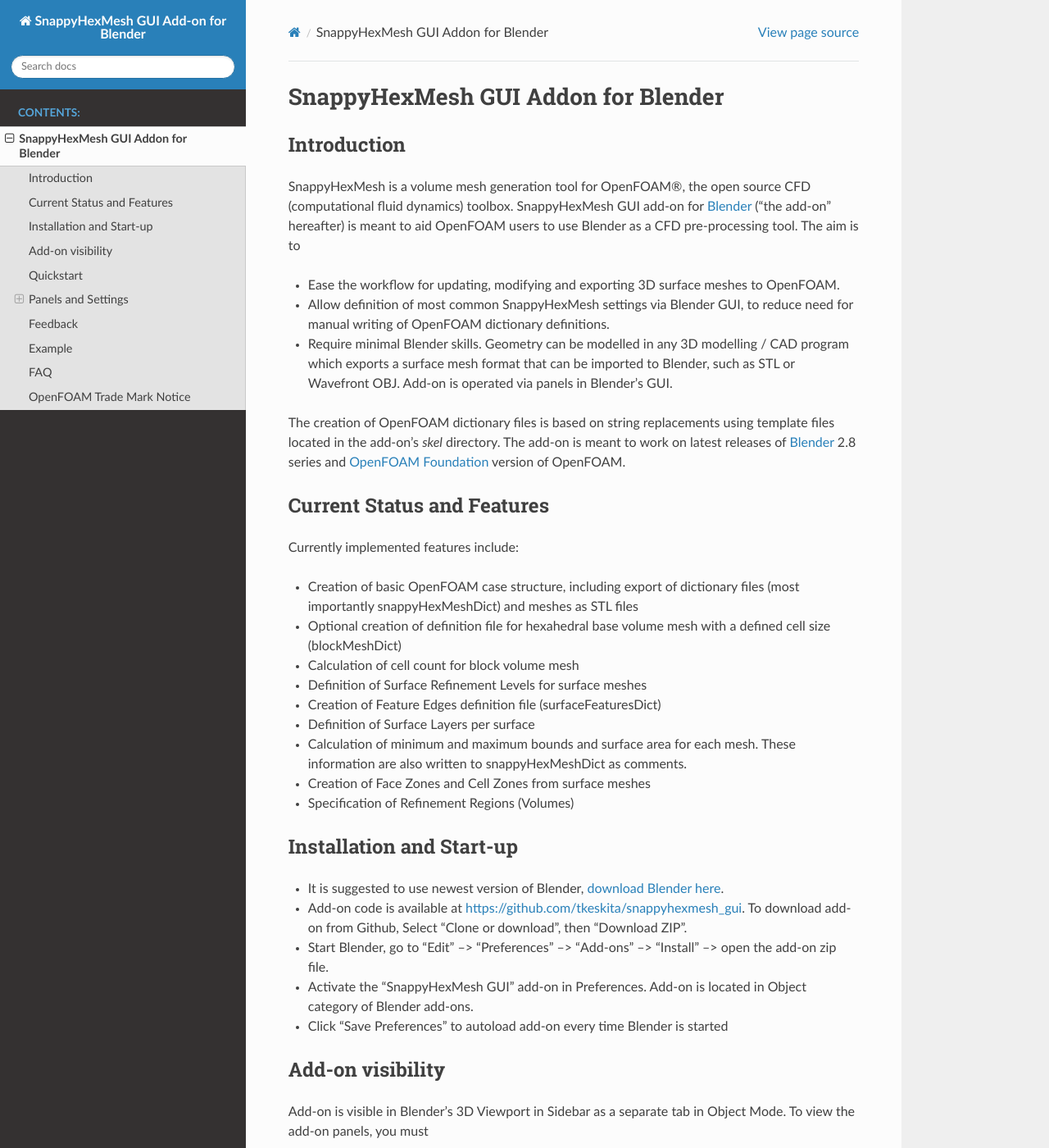
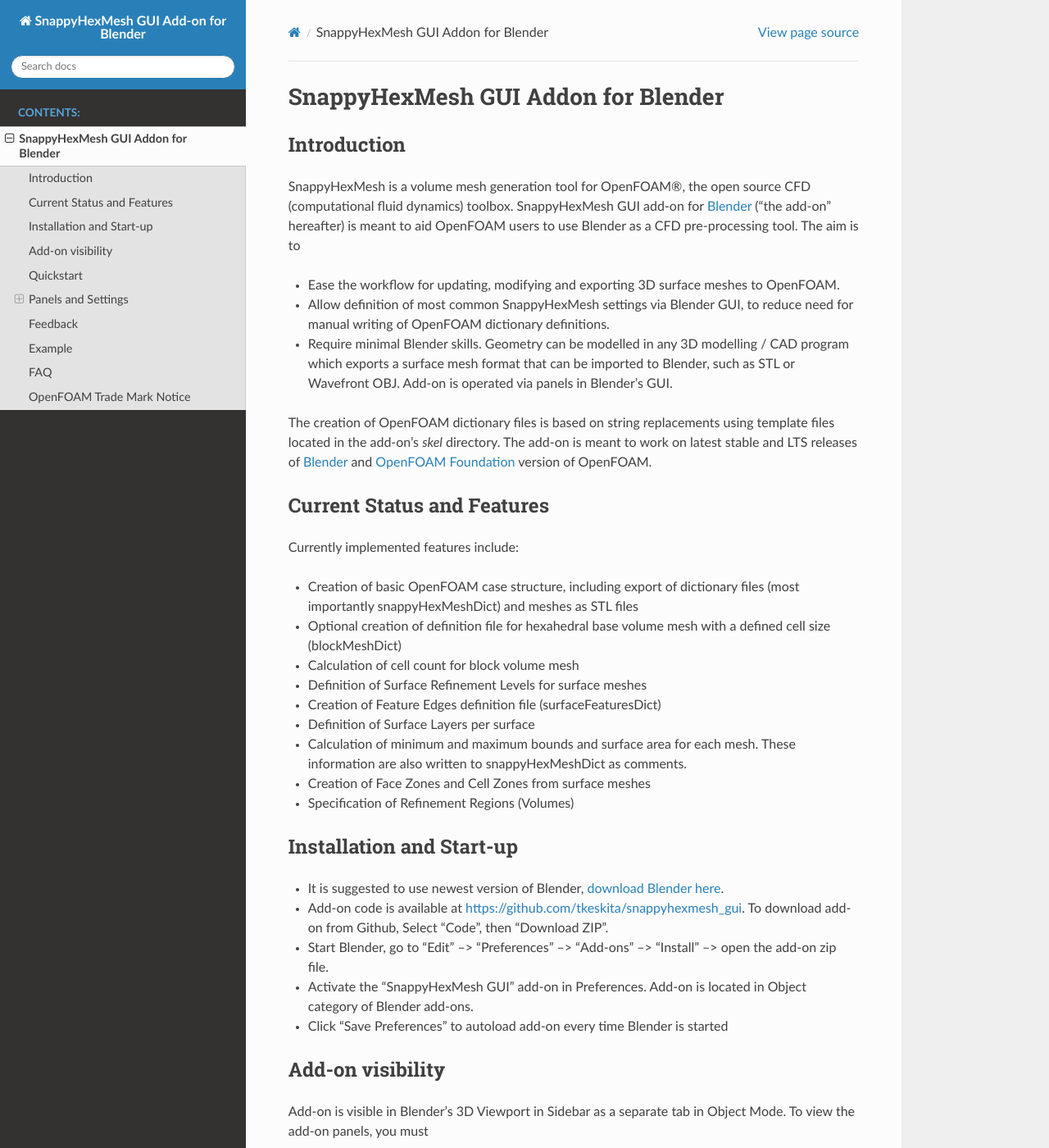
Before and after one commit to tkeskita/snappyhexmesh_gui, a Sphinx documentation site: the page built from docs/snappy_gui.rst, in a window 1280 px wide and 1400 px high. Shown: the whole window at 82% size. Built offline with Sphinx 7.4.7 and the Read the Docs theme 2.0.0, drawn with Linux system fonts in a browser that asks for light colours; some of the changed text lies outside the part shown.

Commit message:
Update Export Scale option and versions in docs

```diff
--- a/docs/snappy_gui.rst
+++ b/docs/snappy_gui.rst
@@ -23,7 +23,7 @@
 The creation of OpenFOAM dictionary files is based on string
 replacements using template files located in the
 add-on's *skel* directory. The add-on is meant to work on
-latest releases of `Blender`_ 2.8 series and
+latest stable and LTS releases of `Blender`_ and
 `OpenFOAM Foundation <https://openfoam.org/>`_ version of OpenFOAM.
 
 
@@ -52,7 +52,7 @@
 * It is suggested to use newest version of Blender,
   `download Blender here <https://www.blender.org/download/>`_.
 * Add-on code is available at https://github.com/tkeskita/snappyhexmesh_gui.
-  To download add-on from Github, Select "Clone or download", then
+  To download add-on from Github, Select "Code", then
   "Download ZIP".
 * Start Blender, go to "Edit" --> "Preferences" --> "Add-ons" --> "Install"
   --> open the add-on zip file.
@@ -114,6 +114,8 @@
     (*scotch* decomposition method is the default for *decomposePar*)
   * Do Snapping Phase
   * Do Layer Addition Phase
+  * *Export Scale* is an optional scaling factor for STL geometry
+    files and convertToMeters in blockMeshDict
 
 * *Export path* defines path name where the add-on creates the OpenFOAM
   case files when the Export tool is run. The default value "//" means
```
Also changed, not shown: README.md (+4 -3 lines), docs/images/shmg_panel_main.png, docs/images/shmg_ui.png.
